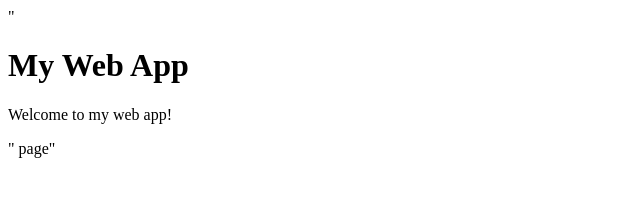
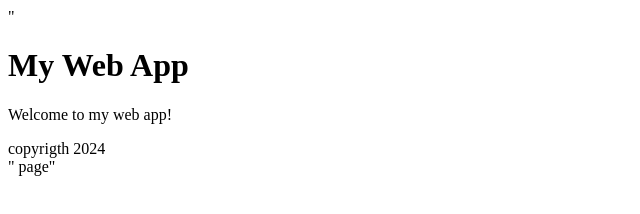
Before and after one commit to aparna272428/my-web-app, a plain HTML site: page index.html in a window 1280 px wide. Shown: the whole page, without its empty margins (0-640 px from the left). Drawn offline with Linux system fonts and the light colour scheme.

Commit message:
Added footer to homepage

```diff
--- a/index.html
+++ b/index.html
@@ -1,4 +1,4 @@
-"<html><body><h1>My Web App</h1><p>Welcome to my web app!</p></body></html>"
+"<html><body><h1>My Web App</h1><p>Welcome to my web app!</p><footer>copyrigth 2024</footer></body></html>"
 
 
 
```
